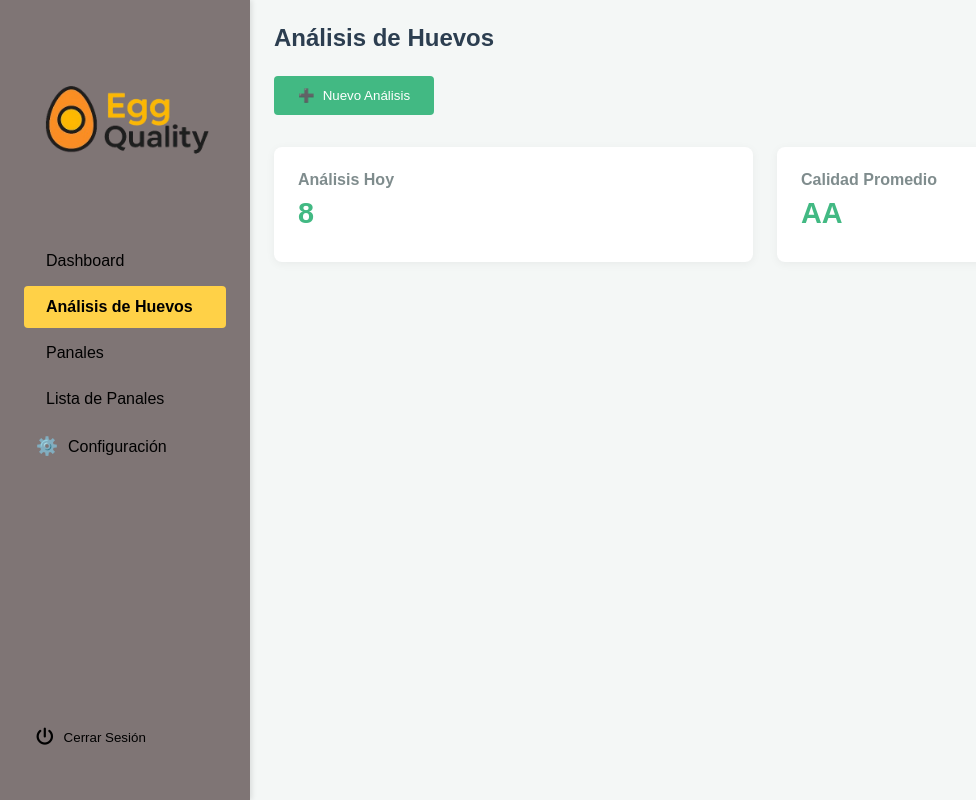
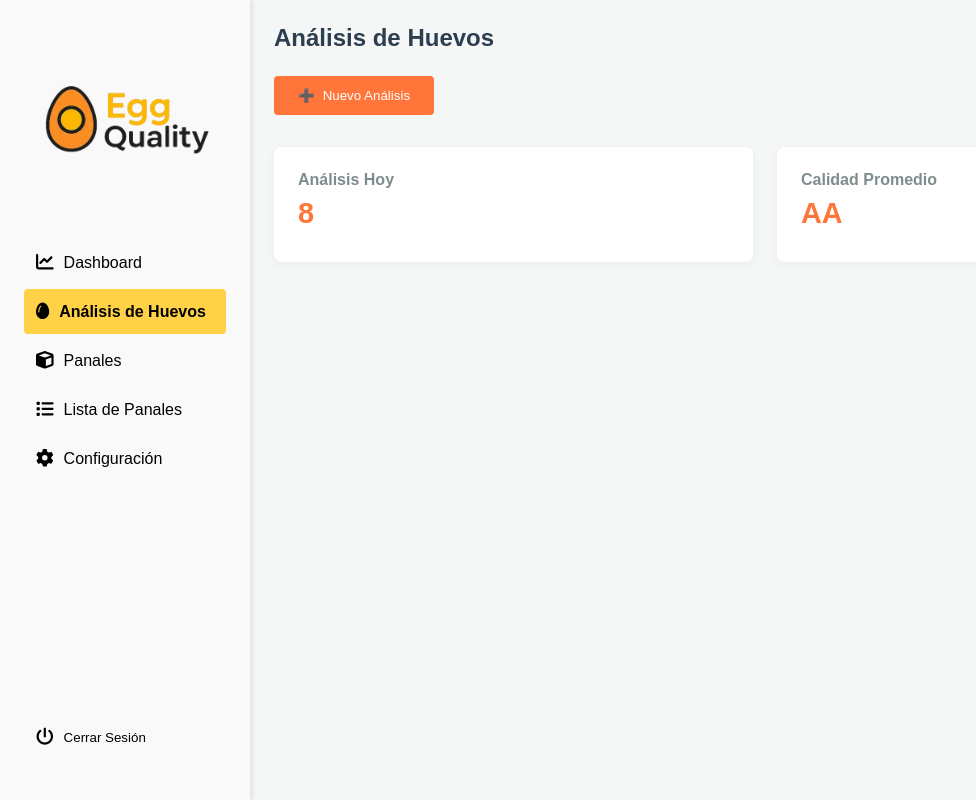
Before and after one commit to Jhonnyxavier2729/eggquality, a Vue app: page /egg-analysis in a window 1280 px wide. Shown: the whole page, without its empty margins (0-976 px from the left). Built offline with nearby package versions, Linux system fonts and the light colour scheme; no server answers; sample sign-in values are in the browser's storage.

Commit message:
Se agrega iconos

```diff
--- a/src/components/dashboard/DashboardCards.vue
+++ b/src/components/dashboard/DashboardCards.vue
@@ -50,7 +50,7 @@
   .card .value {
     font-size: 1.8rem;
     font-weight: bold;
-    color: #42b983;
+    color: #ff753a ;
     margin: 0.5rem 0;
   }
   </style>
--- a/src/components/layout/SidebarMenu.vue
+++ b/src/components/layout/SidebarMenu.vue
@@ -14,7 +14,9 @@
           :class="{ active: isActive(item.name) }"
           @click="navigate(item.route)"
         >
-          <span class="icon">{{ item.icon }}</span>
+          <span class="icon">
+            <font-awesome-icon :icon="item.icon" />
+          </span>
           <span class="text">{{ item.text }}</span>
 
         </li>
@@ -42,11 +44,11 @@ const toast = useToast();
 const authStore = useAuthStore(); // <-- Usa tu store
 
 const menuItems = ref([
-  { text: 'Dashboard', name: 'dashboard', route: { name: 'dashboard' }, completed: false },
-  { text: 'Análisis de Huevos', name: 'egg-analysis', route: { name: 'egg-analysis' }, completed: false },
-  { text: 'Panales', name: 'honeycomb', route: { name: 'honeycomb' }, completed: true },
-  { text: 'Lista de Panales', name: 'honeycomb-list', route: { name: 'honeycomb-list' }, completed: false },
-  { text: 'Configuración', name: 'settings', route: { name: 'settings' }, icon: '⚙️', completed: true }
+  { text: 'Dashboard', name: 'dashboard', route: { name: 'dashboard' }, icon: 'fa-chart-line', completed: false },
+  { text: 'Análisis de Huevos', name: 'egg-analysis', route: { name: 'egg-analysis' }, icon: 'fa-egg', completed: false },
+  { text: 'Panales', name: 'honeycomb', route: { name: 'honeycomb' }, icon: 'fa-cube', completed: true },
+  { text: 'Lista de Panales', name: 'honeycomb-list', route: { name: 'honeycomb-list' }, icon: 'fa-list', completed: false },
+  { text: 'Configuración', name: 'settings', route: { name: 'settings' }, icon: 'fa-cog', completed: true }
 ]);
 
 const isActive = (itemName) => {
@@ -83,7 +85,7 @@ const handleLogout = async () => {
 .sidebar {
   width: 250px; /* Ancho base para pantallas grandes */
   /* --- Aplicación de la Paleta de Colores --- */
-  background-color: #7f7575; /* Fondo principal (lila/rosa claro) */
+  background-color: #faf9f9; /* Fondo principal (lila/rosa claro) */
   color: #000000; /* Color del texto por defecto (negro) */
   /* Puedes usar #fff (blanco) para el texto si prefieres un fondo más oscuro o contrastante */
   /* color: #fff; */
--- a/src/main.js
+++ b/src/main.js
@@ -9,6 +9,14 @@ import 'vue-toastification/dist/index.css';
 import '@/assets/main.css';
 import { auth } from '@/firebase/config'; // Importa la configuración de Firebase
 import { onAuthStateChanged } from 'firebase/auth';
+
+// Importa font awesome
+import { library } from '@fortawesome/fontawesome-svg-core';
+import { FontAwesomeIcon } from '@fortawesome/vue-fontawesome';
+import { faChartLine, faEgg, faCube, faList, faCog, faPowerOff } from '@fortawesome/free-solid-svg-icons';
+
+library.add(faChartLine, faEgg, faCube, faList, faCog, faPowerOff);
+
 
 const toastOptions = {
   timeout: 5000,
@@ -31,6 +39,10 @@ onAuthStateChanged(auth, async (user) => { // Hacemos esta función async
     app.use(createPinia());
     app.use(router); // Instala el router
     app.use(Toast, toastOptions);
+
+
+     // Registra el componente de Font Awesome después de inicializar `app`
+     app.component('font-awesome-icon', FontAwesomeIcon);
 
     // --- Navegación Inicial Explícita Basada en Autenticación ---
 
--- a/src/views/EggAnalysisView.vue
+++ b/src/views/EggAnalysisView.vue
@@ -67,7 +67,7 @@
 
   .primary-btn {
     padding: 0.75rem 1.5rem;
-    background-color: #42b983;
+    background-color: #ff753a;
     color: white;
     border: none;
     border-radius: 4px;
@@ -104,7 +104,7 @@
 
   .submit-btn {
     padding: 0.75rem 1.5rem;
-    background-color: #369f6b;
+    background-color: #ff753a;
     color: white;
     border: none;
     border-radius: 4px;
@@ -134,7 +134,7 @@
   .stat-card .value {
     font-size: 1.8rem;
     font-weight: bold;
-    color: #42b983;
+    color: #ff753a;
     margin: 0.5rem 0;
   }
   </style>
--- a/src/views/HoneycombListView.vue
+++ b/src/views/HoneycombListView.vue
@@ -99,7 +99,7 @@
 
   .filter-btn {
     padding: 0.75rem 1.5rem;
-    background-color: #42b983;
+    background-color: #ff753a;
     color: white;
     border: none;
     border-radius: 4px;
```
Also changed, not shown: src/components/dashboard/RecentActivity.vue (line endings or trailing spaces), src/router/index.js (line endings or trailing spaces).
